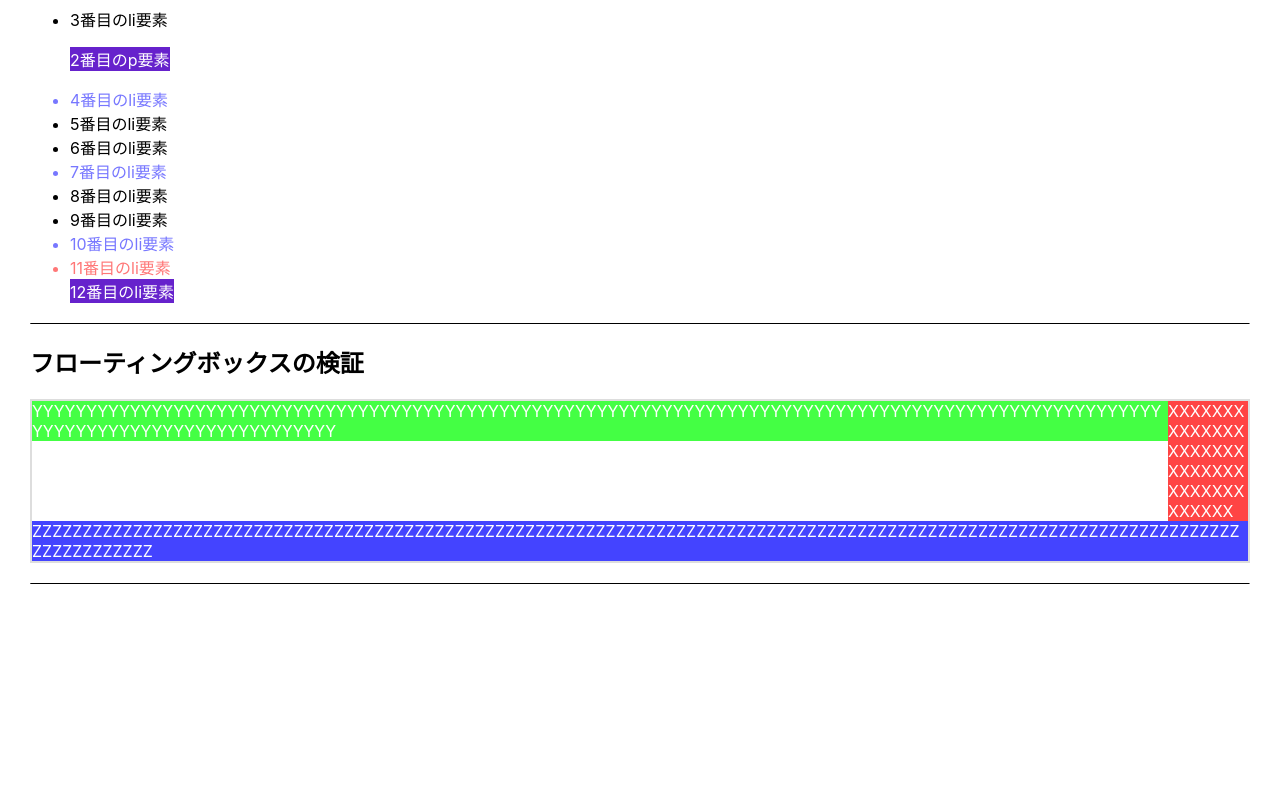
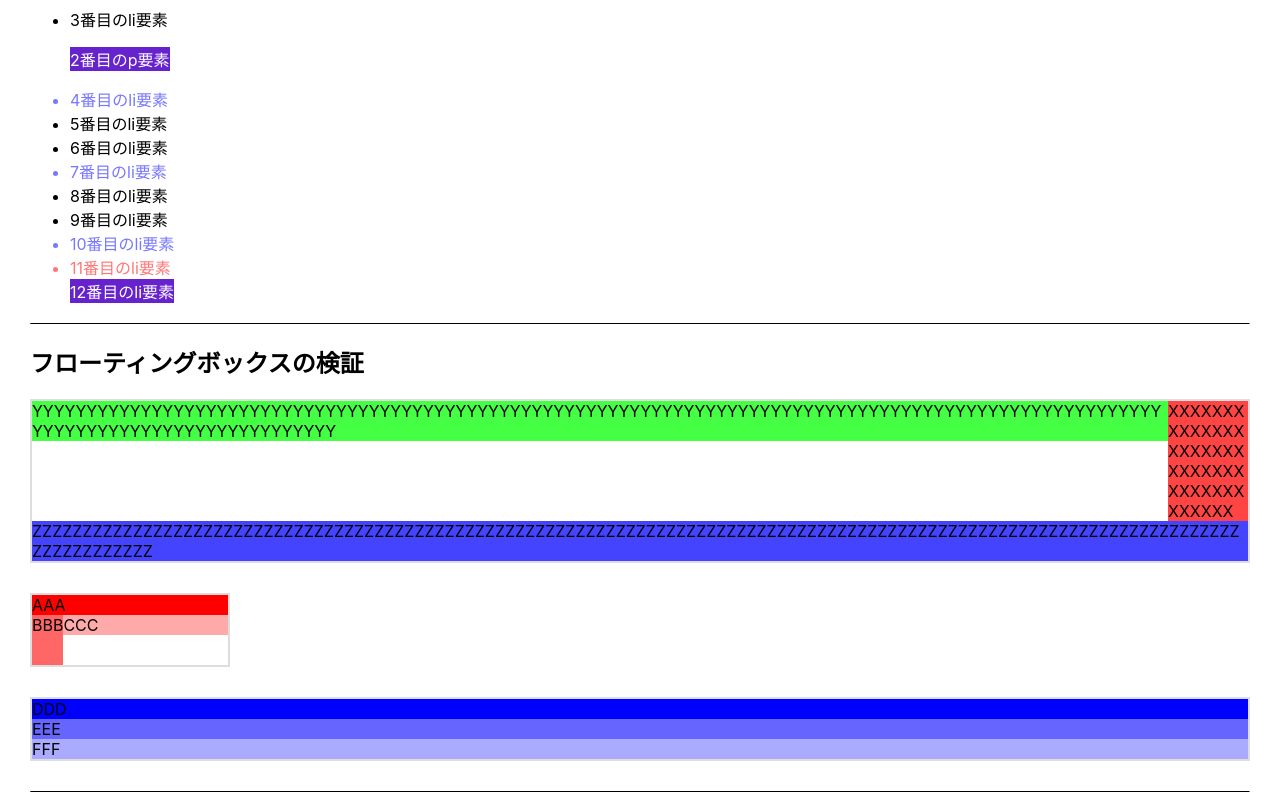
Before and after one commit to 02kK/nextjs-chaotic-playground, a Next.js app: page /playground/style in a window 1280 px wide. Shown: the part 588-1388 px from the top of the page. Before the commit the page ends 1212 px from the top, so only its background shows below. Built offline with nearby package versions, Linux system fonts and the light colour scheme.

Commit message:
フローティングボックスの検証

```diff
--- a/src/pages/playground/style.tsx
+++ b/src/pages/playground/style.tsx
@@ -46,7 +46,6 @@ const Style = () => {
         <SDivider />
         <SDiv3>
           <h2>フローティングボックスの検証</h2>
-          <h3></h3>
           <div className="container_block">
             <div className="a">XXXXXXXXXXXXXXXXXXXXXXXXXXXXXXXXXXXXXXXXX</div>
             <div className="b">
@@ -55,6 +54,16 @@ const Style = () => {
             <div className="c">
               ZZZZZZZZZZZZZZZZZZZZZZZZZZZZZZZZZZZZZZZZZZZZZZZZZZZZZZZZZZZZZZZZZZZZZZZZZZZZZZZZZZZZZZZZZZZZZZZZZZZZZZZZZZZZZZZZZZZZZZZZZZZZZZZZZZZZ
             </div>
+          </div>
+          <div className="container01">
+            <div className="a">AAA</div>
+            <div className="b">BBB</div>
+            <div className="c">CCC</div>
+          </div>
+          <div className="container02">
+            <div className="d">DDD</div>
+            <div className="e">EEE</div>
+            <div className="f">FFF</div>
           </div>
         </SDiv3>
         <SDivider />
@@ -191,11 +200,11 @@ const SDiv2 = styled.div`
 const SDiv3 = styled.div`
   .container_block {
     display: flow-root;
+    margin-bottom: 30px;
     border: 2px solid #ddd;
     & > div {
       height: auto;
       overflow-wrap: break-word;
-      color: #fff;
     }
     .a {
       float: right;
@@ -210,6 +219,44 @@ const SDiv3 = styled.div`
       background-color: #44f;
     }
   }
+
+  .container01 {
+    border: 2px solid #ddd;
+    margin-bottom: 30px;
+    width: 200px;
+    .a {
+      background-color: #f00;
+    }
+    .b {
+      background-color: #f66;
+      float: left;
+      height: 50px;
+    }
+    .c {
+      background-color: #faa;
+      display: block;
+    }
+    /* clearfix設定で回り込み回避 */
+    &::after {
+      content: "";
+      display: block;
+      clear: both;
+    }
+  }
+  .container02 {
+    border: 2px solid #ddd;
+    margin-bottom: 30px;
+    /* clear: both; */
+    .d {
+      background-color: #00f;
+    }
+    .e {
+      background-color: #66f;
+    }
+    .f {
+      background-color: #aaf;
+    }
+  }
 `;
 
 export default Style;
```
